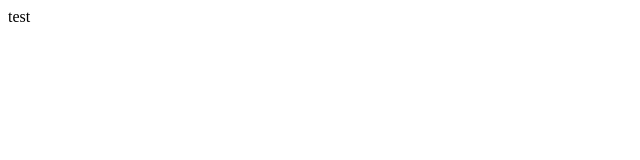
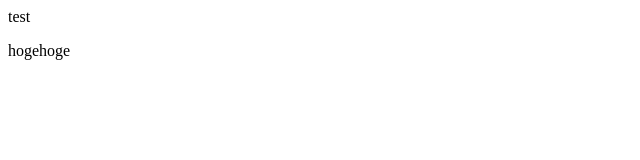
Before and after one commit to sigggg/git_test, a plain HTML site: page index.html in a window 1280 px wide. Shown: the full height of the page, 0-640 px from the left. Drawn offline with Linux system fonts and the light colour scheme.

Commit message:
modify content

```diff
--- a/index.html
+++ b/index.html
@@ -1 +1,6 @@
-<body>test</body>
+<html>
+<body>
+<hl>test</hl>
+<p>hogehoge </p>
+</body>
+</html>
```
